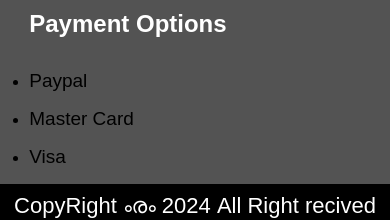
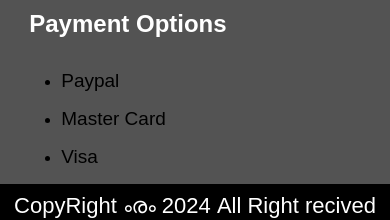
Before and after one commit to Adnanahmad07/cryptoMumbles, a plain HTML site: page index.html in a window 390 px wide. Shown: the part 7445-7665 px from the top of the page. Drawn offline with nearby package versions, Linux system fonts and the light colour scheme.

Commit message:
4 commit

```diff
--- a/styles/payments.css
+++ b/styles/payments.css
@@ -134,6 +134,10 @@
 
     }
 
+    .payment ul {
+        margin-left: 2rem;
+    }
+
 
 }
 
```
